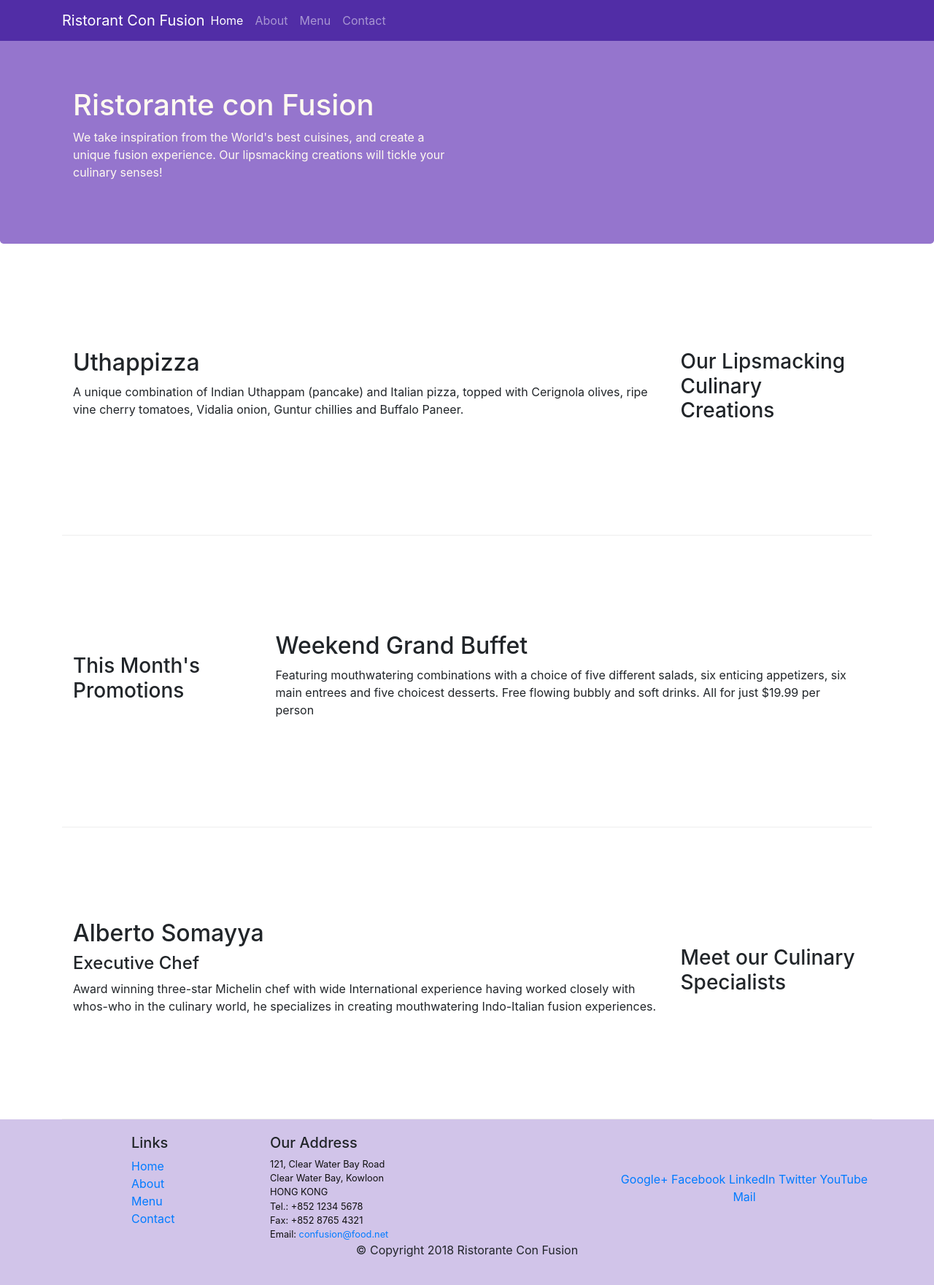
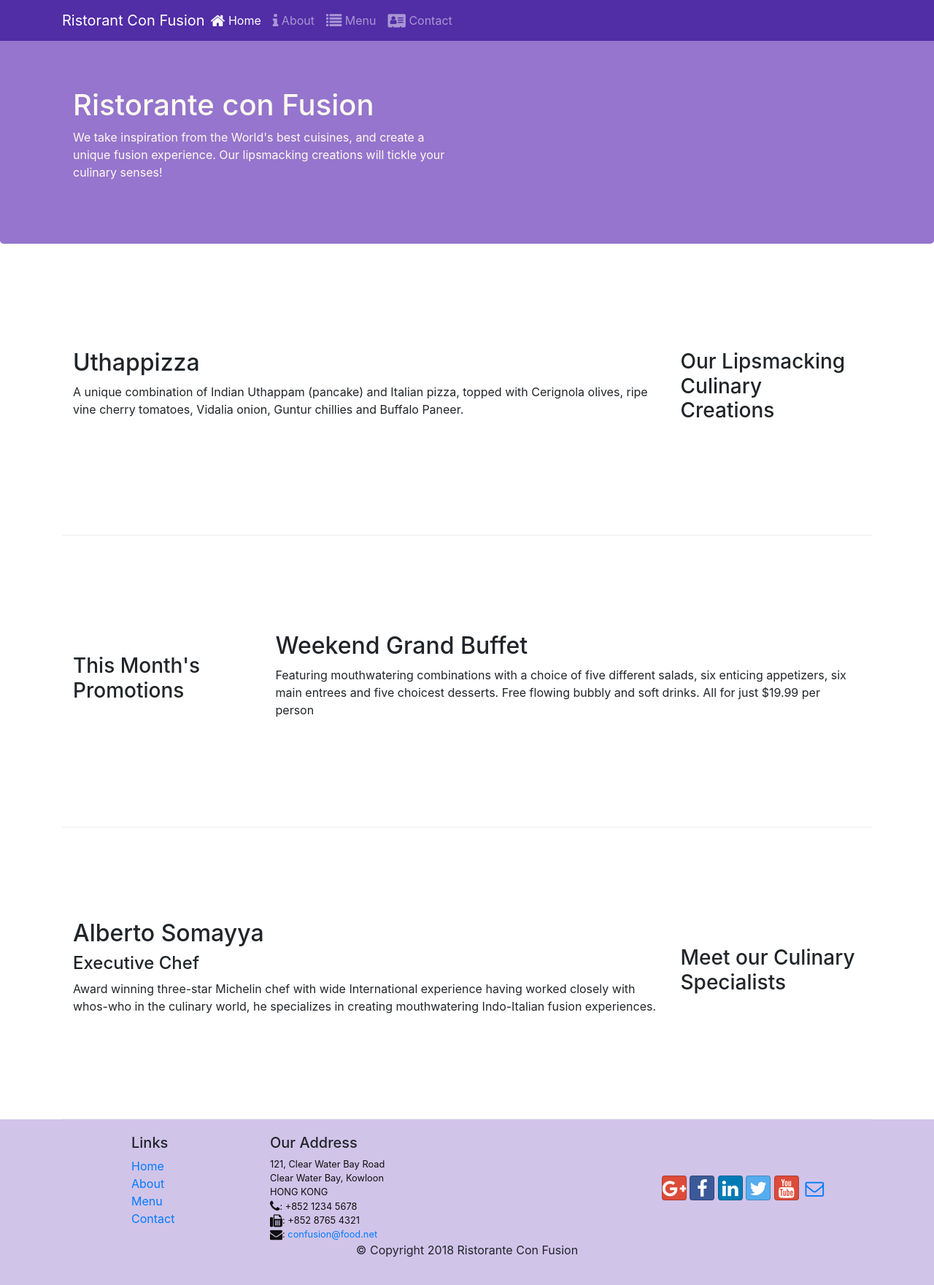
Before and after one commit to BediBrian/bootstrap-execercicio, a website: page index.html in a window 1280 px wide. Shown: the whole page at 73% size. Drawn offline with nearby package versions, Linux system fonts and the light colour scheme.

Commit message:
Icon Fonts

```diff
--- a/index.html
+++ b/index.html
@@ -9,7 +9,10 @@
 
     <!-- Bootstrap CSS -->
     <link rel="stylesheet" href="node_modules/bootstrap/dist/css/bootstrap.min.css">
+    <link rel="stylesheet" href="node_modules/font-awesome/css/font-awesome.min.css">
+    <link rel="stylesheet" href="node_modules/bootstrap-social/bootstrap-social.css">
     <link rel="stylesheet" href="css/styles.css">
+
     <title>Ristorante Con Fusion</title>
 </head>
 
@@ -23,10 +26,10 @@
             <a class="navbar-brand mr-auto" href="#">Ristorant Con Fusion</a>
             <div class="collapse navbar-collapse" id="Navbar">
                 <ul class="navbar-nav mr-auto">
-                    <li class="navbar-item active"><a class="nav-link" href="#">Home</a></li>
-                    <li class="navbar-item"><a class="nav-link" href="./aboutus.html">About</a></li>
-                    <li class="navbar-item"><a class="nav-link" href="#">Menu</a></li>
-                    <li class="navbar-item"><a class="nav-link" href="#">Contact</a></li>
+                    <li class="nav-item active"><a class="nav-link" href="#"><span class="fa fa-home fa-lg"></span> Home</a></li>
+                    <li class="nav-item"><a class="nav-link" href="./aboutus.html"><span class="fa fa-info fa-lg"></span> About</a></li>
+                    <li class="nav-item"><a class="nav-link" href="#"><span class="fa fa-list fa-lg"></span> Menu</a></li>
+                    <li class="nav-item"><a class="nav-link" href="#"><span class="fa fa-address-card fa-lg"></span> Contact</a></li>
                 </ul>
             </div>
         </div>
@@ -97,19 +100,20 @@
 		              121, Clear Water Bay Road<br>
 		              Clear Water Bay, Kowloon<br>
 		              HONG KONG<br>
-		              Tel.: +852 1234 5678<br>
-		              Fax: +852 8765 4321<br>
-		              Email: <a href="mailto:confusion@food.net">confusion@food.net</a>
+		              <i class="fa fa-phone fa-lg"></i>: +852 1234 5678<br>
+                      <i class="fa fa-fax fa-lg"></i>: +852 8765 4321<br>
+                      <i class="fa fa-envelope fa-lg"></i>:
+                      <a href="mailto:confusion@food.net">confusion@food.net</a>
 		           </address>
                 </div>
                 <div class="col-12 col-sm-4 align-self-center">
                     <div class="text-center">
-                        <a href="http://google.com/+">Google+</a>
-                        <a href="http://www.facebook.com/profile.php?id=">Facebook</a>
-                        <a href="http://www.linkedin.com/in/">LinkedIn</a>
-                        <a href="http://twitter.com/">Twitter</a>
-                        <a href="http://youtube.com/">YouTube</a>
-                        <a href="mailto:">Mail</a>
+                        <a class="btn btn-social-icon btn-google" href="http://google.com/+"><i class="fa fa-google-plus"></i></a>
+                        <a class="btn btn-social-icon btn-facebook" href="http://www.facebook.com/profile.php?id="><i class="fa fa-facebook"></i></a>
+                        <a class="btn btn-social-icon btn-linkedin" href="http://www.linkedin.com/in/"><i class="fa fa-linkedin"></i></a>
+                        <a class="btn btn-social-icon btn-twitter" href="http://twitter.com/"><i class="fa fa-twitter"></i></a>
+                        <a class="btn btn-social-icon btn-google" href="http://youtube.com/"><i class="fa fa-youtube"></i></a>
+                        <a class="btn btn-social-icon" href="mailto:"><i class="fa fa-envelope-o"></i></a>
                     </div>
                 </div>
            </div>
--- a/package.json
+++ b/package.json
@@ -15,6 +15,8 @@
   },
   "dependencies": {
     "bootstrap": "^4.0.0",
+    "bootstrap-social": "^5.1.1",
+    "font-awesome": "^4.7.0",
     "jquery": "^3.3.1",
     "popper.js": "^1.12.9"
   }
```
Also changed, not shown: aboutus.html (+16 -13 lines), 1 other file.
